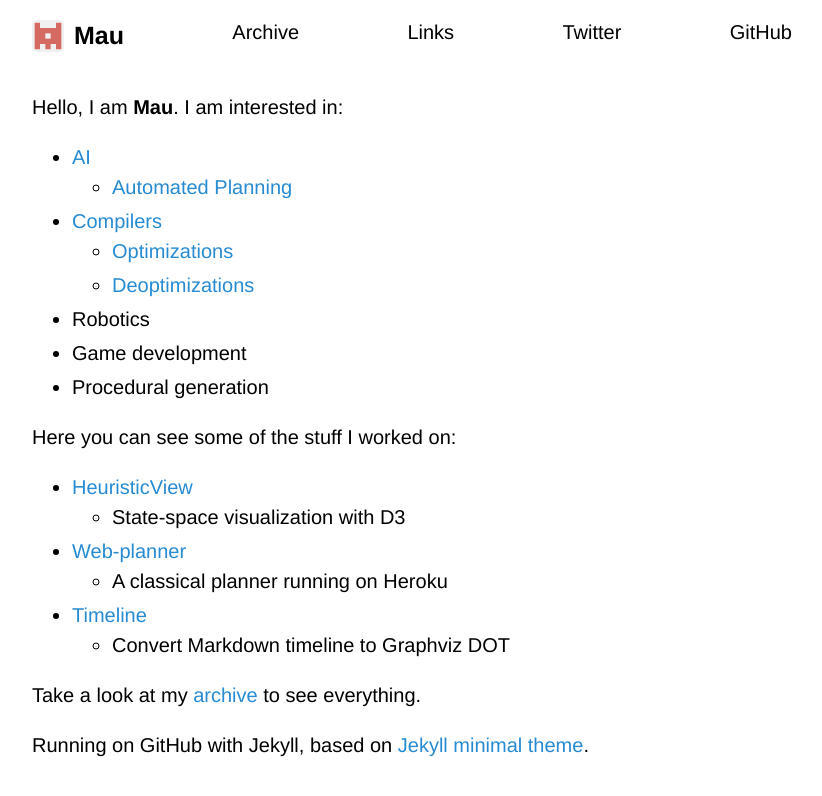
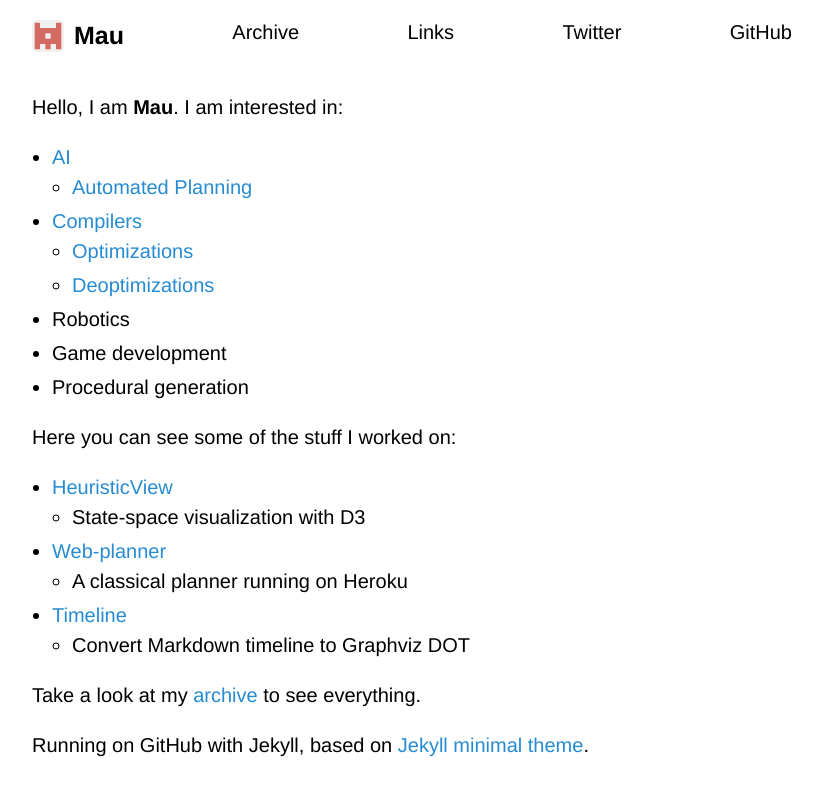
Before and after one commit to Maumagnaguagno/maumagnaguagno.github.io, a Jekyll site: the page built from index.md, in a window 1280 px wide. Shown: the top 796 px of the page, without its empty margins (228-1050 px from the left). Built offline with Jekyll 4.4.1, drawn with Linux system fonts in a browser that asks for light colours; our own code applies the rules of GitHub Pages for plain Markdown files.

Commit message:
Modify ul padding-left style to 1rem

```diff
--- a/css/style.scss
+++ b/css/style.scss
@@ -54,6 +54,7 @@ p { margin-top: 0 }
 
 // Lists
 
+ul { padding-left: 1rem }
 li + li { margin-top: 4px }
 
 // Blockquote
```
